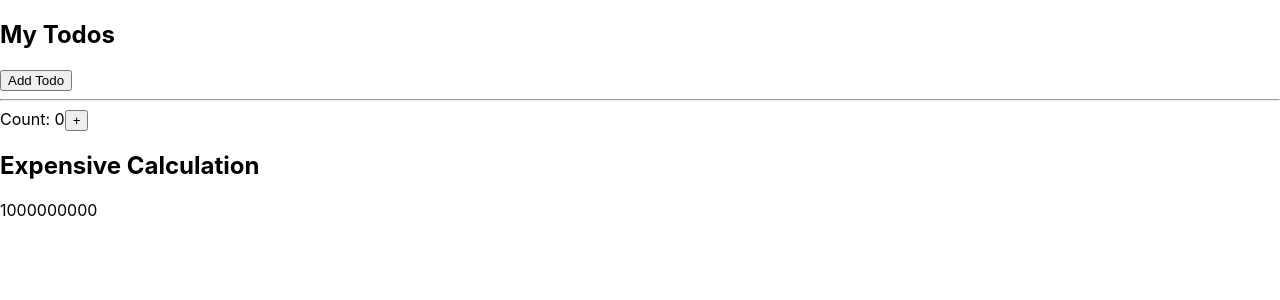
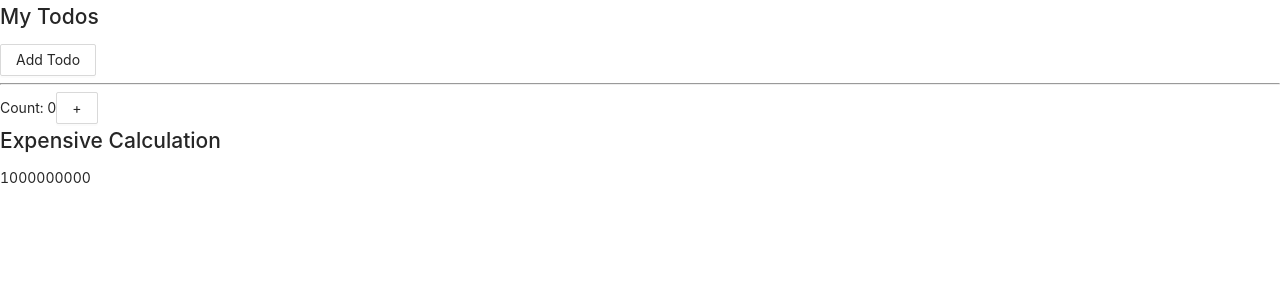
Before and after one commit to CJohnSnow/nextjs-blog, a Next.js app: page /todoList in a window 1280 px wide. Shown: the top 300 px of the page. Built offline with nearby package versions, Linux system fonts and the light colour scheme.

Commit message:
add antd
Signed-off-by: 程纪森 <jisen@xsky.com>

```diff
--- a/package.json
+++ b/package.json
@@ -10,6 +10,7 @@
     "lint": "next lint"
   },
   "dependencies": {
+    "antd": "^4.21.0",
     "next": "12.1.4",
     "react": "18.0.0",
     "react-dom": "18.0.0"
--- a/pages/_app.tsx
+++ b/pages/_app.tsx
@@ -1,5 +1,6 @@
 import '../styles/globals.css'
 import type { AppProps } from 'next/app'
+import "antd/dist/antd.css"
 
 function MyApp({ Component, pageProps }: AppProps) {
   return <Component {...pageProps} />
--- a/pages/todoList.tsx
+++ b/pages/todoList.tsx
@@ -1,5 +1,6 @@
 import type { NextPage } from 'next'
 import { useState, useMemo } from "react";
+import { Button } from "antd";
 
 const TodoList: NextPage = () => {
   const [count, setCount] = useState(0);
@@ -23,12 +24,12 @@ const TodoList: NextPage = () => {
         {todos.map((todo, index) => {
           return <p key={index}>{todo}</p>;
         })}
-        <button onClick={addTodo}>Add Todo</button>
+        <Button onClick={addTodo}>Add Todo</Button>
       </div>
       <hr />
       <div>
         Count: {count}
-        <button onClick={increment}>+</button>
+        <Button onClick={increment}>+</Button>
         <h2>Expensive Calculation</h2>
         {calculation}
       </div>
```
Also changed, not shown: 1 other file (tests, documents, lock files or other folders).
